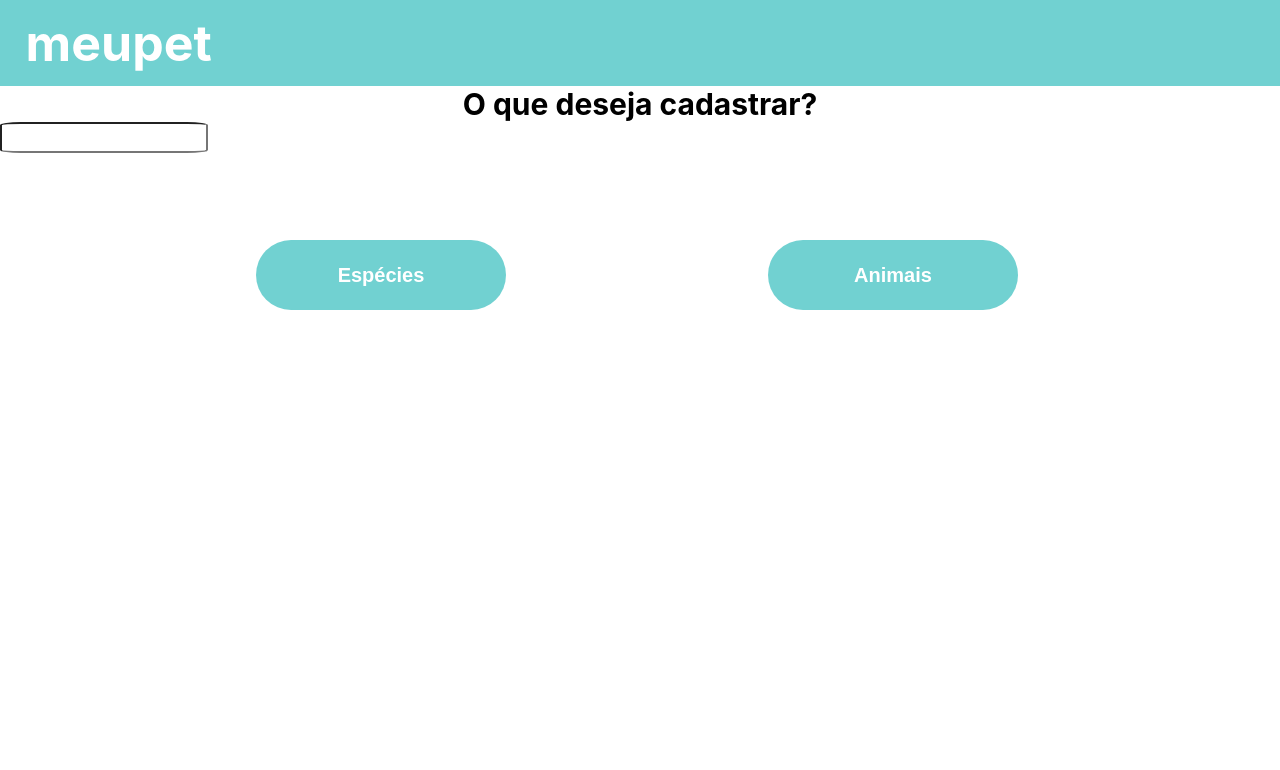
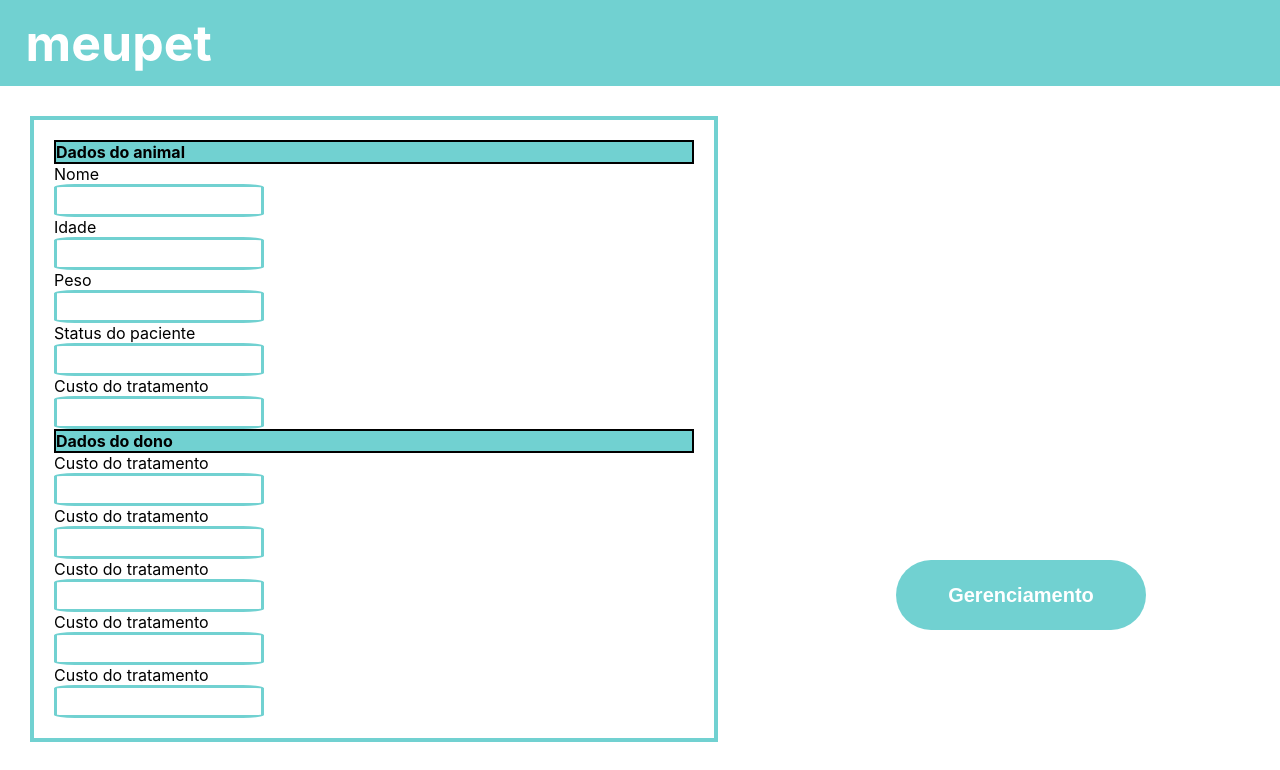
Before and after one commit to thiggasz/Projeto-React-Grupo2, a React (Create React App) app: page /cadastro in a window 1280 px wide. Shown: the top 770 px of the page. Built offline with nearby package versions, Linux system fonts and the light colour scheme; grey boxes are pictures that could not be loaded.

Commit message:
Página de cadastro

```diff
--- a/src/pages/cadastro.js
+++ b/src/pages/cadastro.js
@@ -1,13 +1,62 @@
-import React from 'react';
+import React from 'react'
+import ImgCad from './cad.jpg'
 import EstCad from './styles/cadastro.css'
 
 export default function Register(){
     return(
         <React.Fragment>
-            <div className='titulocad' >O que deseja cadastrar?</div>
-            <div className='botaocad1'><button className='botao' type='button'>Espécies</button></div>
-            <div className='botaocad2'><button className='botao' type='button'>Animais</button></div>
-            <input type='text' name='Nome' className='caixas'></input>
+            <form className='formulario'>
+            <div>
+                <div className='cabform'>Dados do animal</div>
+                <div className='alinhamentocad'>
+                    <label for='Nome'>Nome</label>
+                    <input type='text' name='Nome' id='Nome' className='caixas'></input>
+                </div>
+                <div className='alinhamentocad'>
+                    <label for='Nome'>Idade</label>
+                    <input type='number' name='Idade' id='Idade' className='caixas'></input>
+                </div>
+                <div className='alinhamentocad'>
+                    <label for='Nome'>Peso</label>
+                    <input type='number' name='Peso' id='Peso' className='caixas'></input>
+                </div>
+                <div  className='alinhamentocad'>
+                    <label for='Nome'>Status do paciente</label>
+                    <input type='text' name='Status' id='Status' className='caixas'></input>
+                </div>
+                <div  className='alinhamentocad'>
+                    <label for='Nome'>Custo do tratamento</label>
+                    <input type='number' name='Custo' id='Custo' className='caixas'></input>
+                </div>
+            </div>
+            <div>
+                <div className='cabform'>Dados do dono</div>
+                <div  className='alinhamentocad'>
+                    <label for='Nome'>Custo do tratamento</label>
+                    <input type='number' name='Custo' id='Custo' className='caixas'></input>
+                </div>
+                <div  className='alinhamentocad'>
+                    <label for='Nome'>Custo do tratamento</label>
+                    <input type='number' name='Custo' id='Custo' className='caixas'></input>
+                </div>
+                <div  className='alinhamentocad'>
+                    <label for='Nome'>Custo do tratamento</label>
+                    <input type='number' name='Custo' id='Custo' className='caixas'></input>
+                </div>
+                <div  className='alinhamentocad'>
+                    <label for='Nome'>Custo do tratamento</label>
+                    <input type='number' name='Custo' id='Custo' className='caixas'></input>
+                </div>
+                <div  className='alinhamentocad'>
+                    <label for='Nome'>Custo do tratamento</label>
+                    <input type='number' name='Custo' id='Custo' className='caixas'></input>
+                </div>
+            </div>
+                <div className='botaocad'>
+                    <a href="./gerencamento"><button className='botao' type='button'>Gerenciamento</button></a>
+                </div>
+            </form>
+            <img src={ImgCad} className='img' height={566} alt="Cachorro"></img>
         </React.Fragment>
     )
 }
--- a/src/pages/styles/cadastro.css
+++ b/src/pages/styles/cadastro.css
@@ -1,17 +1,13 @@
-.botaocad1{
+.botaocad{
     position: absolute;
-    left:20%;
-    top:30%;
-  }
-.botaocad2{
-    position: absolute;
-    left:60%;
-    top:30%;
+    right:30%;
+    top:70%;
   }
 .caixas{
     width: 200px;
     height: 25px;
     border-radius: 10%;
+    border:3px solid rgb(113, 209, 209);
   }
 .titulocad{
     text-align: center;
@@ -20,3 +16,21 @@
     text-align:center;
     font-weight: bold;
 }
+
+.alinhamentocad{
+    display: flex;
+    flex-direction: column;
+}
+.formulario{
+    border: 4px solid rgb(113, 209, 209);
+    width: 50%;
+    margin:30px;
+    padding: 20px;
+    display:block;
+    justify-content: space-between;
+}
+.cabform{
+    background-color: rgb(113, 209, 209);
+    border:2px solid black;
+    font-weight: bold;
+}
```
